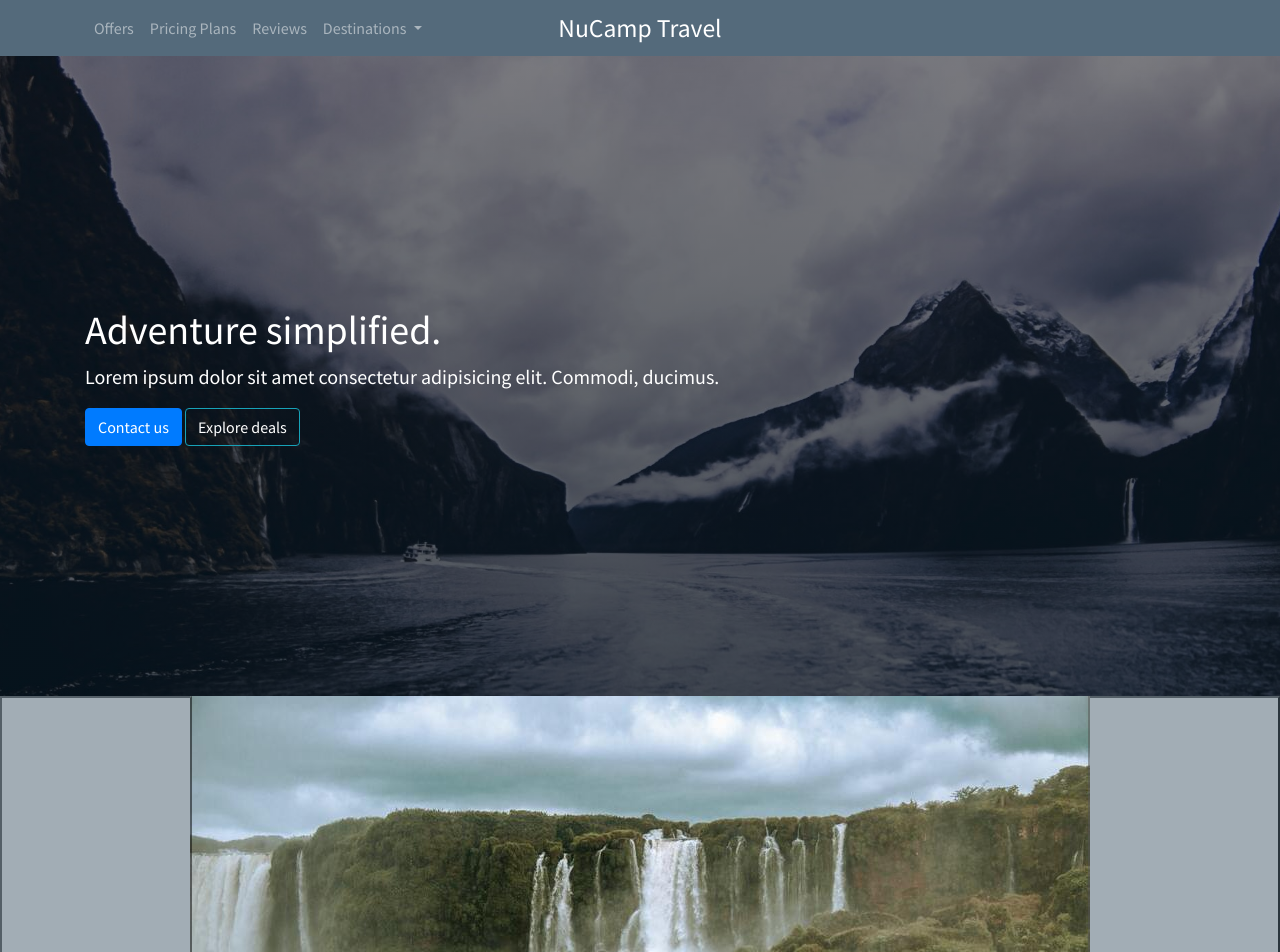
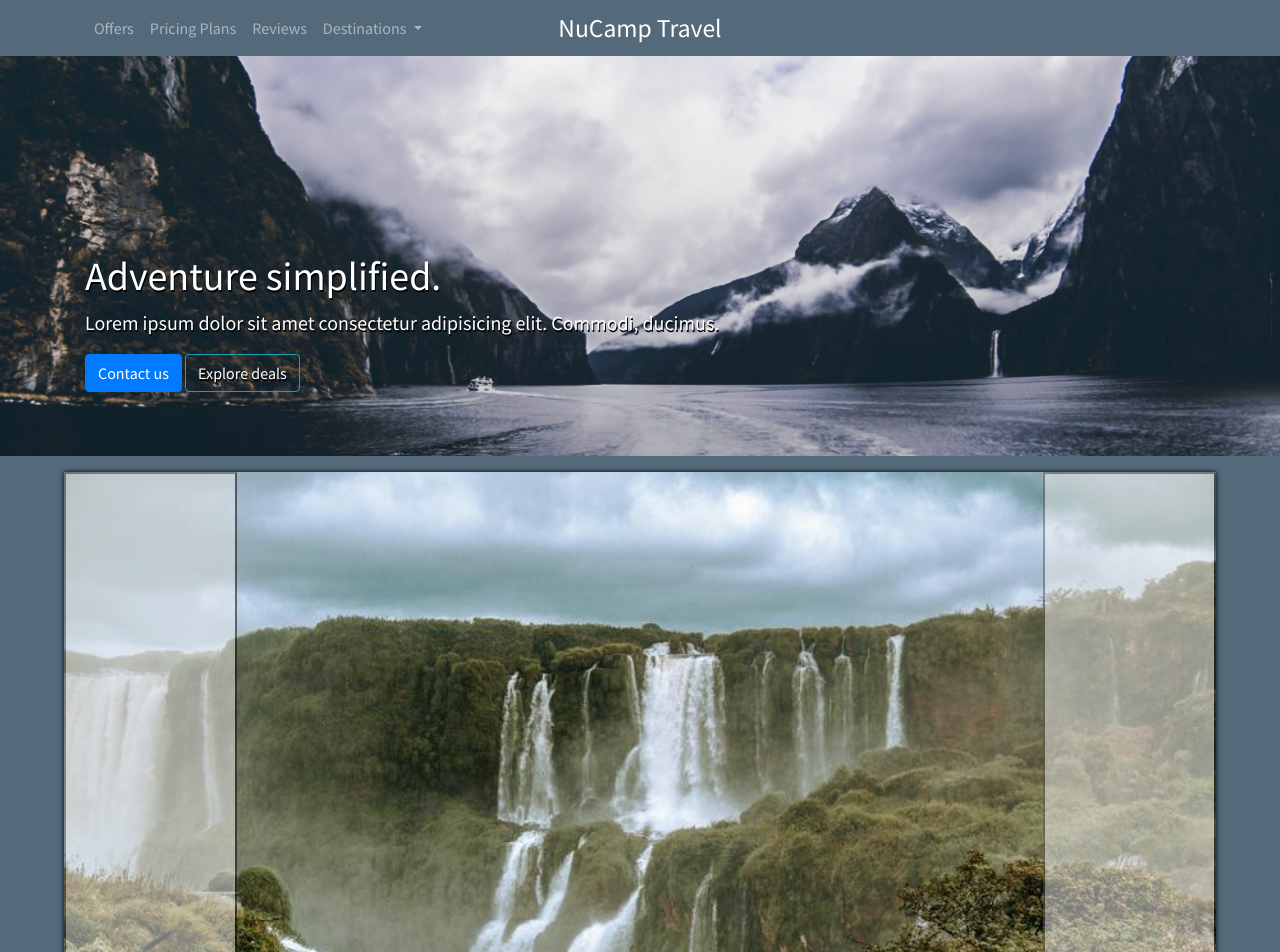
Before and after one commit to txfiddler/TravelSite, a website: page index.html in a window 1280 px wide. Shown: the top 952 px of the page. Drawn offline with nearby package versions, Linux system fonts and the light colour scheme.

Commit message:
cropped pics for carousel

```diff
--- a/index.html
+++ b/index.html
@@ -60,7 +60,7 @@
     </header>
 
     <div class="hero d-flex hover-zoom">
-        <div class="container m-auto">
+        <div class="container ">
             <h1 class="display-5">Adventure simplified.</h1>
             <p class="lead">Lorem ipsum dolor sit amet consectetur adipisicing elit. Commodi, ducimus.</p>
             <button type="button" class="btn btn-primary" data-toggle="modal" data-target="#exampleModal">
--- a/styles.css
+++ b/styles.css
@@ -53,11 +53,17 @@ body {
 }
 .hero {
     font-family: "source sans pro", sans-serif;
-    background-image: linear-gradient(rgba(0,0,10,0.5), rgba(0,10,20,0.7)), url("img/nz1-crop.jpg");
-    height: 80vh;
+    background-image: linear-gradient(rgba(0,0,10,0), rgba(0,10,20,0.2)), url("img/nz1-crop.jpg");
+    height: 50vh;
     background-size: cover;
     background-position: center;
+    text-shadow: 1px 2px black;
+    align-items: flex-end;
+    padding-bottom: 5%
+
+
 }
+
 .main-header {
     padding: 20px 0;
     margin: auto;
@@ -93,11 +99,22 @@ body {
     transition: inset 250ms ease;
     top: 0;
 }
-
+.carousel {
+    margin:2vh 5vw;
+    box-shadow: 0 0 5px 0 black;
+    background:rgba(0,0,0,.8);
+}
+.carousel-item > img {
+    width:100%;
+    height:100%;
+}
 .card-focus:hover {
     top: -1rem;
 }
 
+.card {
+    flex:1;
+}
 .review-img {
     width: 150px;
     height: 100px;
```
Also changed, not shown: 2 other files.
